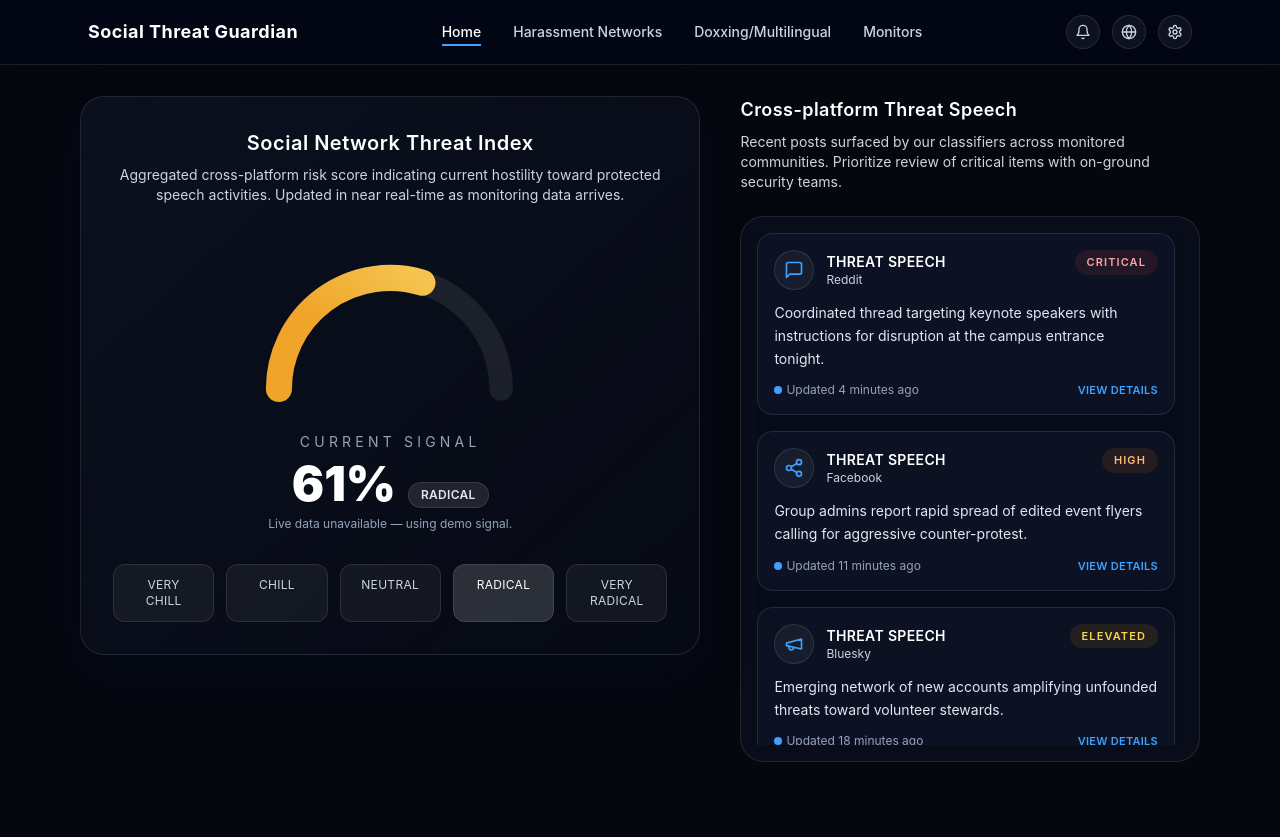
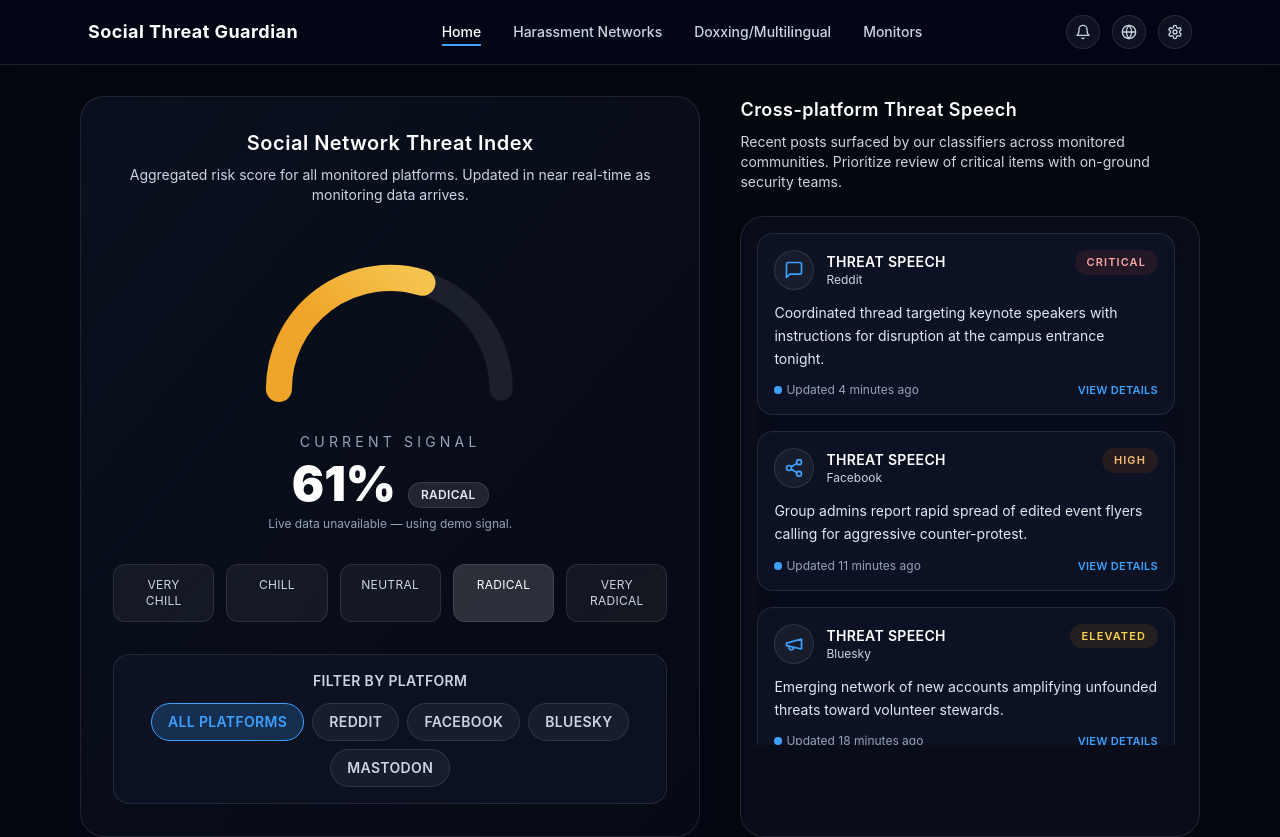
Before and after one commit to Shawshank01/social-threat-guardian, a React (Vite) app in the folder frontend/: page / in a window 1280 px wide. Shown: the top 837 px of the page. Built offline with nearby package versions, Linux system fonts and the light colour scheme; no server answers.

Commit message:
Move the front-end files to the frontend directory & add a filter for each platform under the index

```diff
--- a/frontend/src/components/GaugeChart.tsx
+++ b/frontend/src/components/GaugeChart.tsx
@@ -20,7 +20,25 @@ type ApiResponse = {
   score?: number;
 };
 
-const GaugeChart = () => {
+type GaugeChartProps = {
+  platform: string;
+  onPlatformChange?: (platform: string) => void;
+  availablePlatforms?: ReadonlyArray<{ label: string; value: string }>;
+};
+
+const defaultPlatforms = [
+  { label: "All Platforms", value: "all" },
+  { label: "Reddit", value: "reddit" },
+  { label: "Facebook", value: "facebook" },
+  { label: "Bluesky", value: "bluesky" },
+  { label: "Mastodon", value: "mastodon" },
+] as const;
+
+const GaugeChart = ({
+  platform,
+  onPlatformChange,
+  availablePlatforms = defaultPlatforms,
+}: GaugeChartProps) => {
   const [targetValue, setTargetValue] = useState(() => 58 + (Math.random() - 0.5) * 10);
   const [displayValue, setDisplayValue] = useState(() => clamp(targetValue));
   const [isLoading, setIsLoading] = useState(true);
@@ -32,7 +50,7 @@ const GaugeChart = () => {
     const loadGaugeValue = async () => {
       try {
         setIsLoading(true);
-        const response = await fetch("/index", { signal: controller.signal });
+        const response = await fetch(`/index?platform=${encodeURIComponent(platform)}`, { signal: controller.signal });
 
         if (!response.ok) {
           throw new Error(`HTTP ${response.status}`);
@@ -67,7 +85,7 @@ const GaugeChart = () => {
     loadGaugeValue();
 
     return () => controller.abort();
-  }, []);
+  }, [platform]);
 
   useEffect(() => {
     let timeoutId: number;
@@ -149,8 +167,8 @@ const GaugeChart = () => {
           Social Network Threat Index
         </h2>
         <p className="max-w-xl text-sm text-slate-300">
-          Aggregated cross-platform risk score indicating current hostility toward protected speech
-          activities. Updated in near real-time as monitoring data arrives.
+          Aggregated risk score for {platform === "all" ? "all monitored platforms" : platform}. Updated in near real-time as monitoring data
+          arrives.
         </p>
       </header>
 
@@ -184,6 +202,29 @@ const GaugeChart = () => {
           </div>
         ))}
       </div>
+
+      {onPlatformChange && (
+        <div className="mt-8 flex flex-wrap items-center justify-center gap-3 rounded-2xl border border-white/10 bg-slate-900/60 p-4">
+          <h3 className="text-sm font-semibold uppercase tracking-wide text-slate-300">Filter by platform</h3>
+          <div className="flex flex-wrap justify-center gap-2 text-xs sm:text-sm">
+            {availablePlatforms.map((filter) => (
+              <button
+                key={filter.value}
+                type="button"
+                onClick={() => onPlatformChange(filter.value)}
+                className={`rounded-full border px-4 py-2 font-semibold uppercase tracking-wide transition ${
+                  platform === filter.value
+                    ? "border-stg-accent bg-stg-accent/20 text-stg-accent"
+                    : "border-white/10 bg-white/5 text-slate-300 hover:border-stg-accent/60 hover:text-white"
+                }`}
+                aria-pressed={platform === filter.value}
+              >
+                {filter.label}
+              </button>
+            ))}
+          </div>
+        </div>
+      )}
     </section>
   );
 };
--- a/frontend/src/pages/Home.tsx
+++ b/frontend/src/pages/Home.tsx
@@ -1,9 +1,11 @@
-import { useMemo } from "react";
+import { useMemo, useState } from "react";
 import { MessageSquare, Share2, Megaphone, ShieldAlert } from "lucide-react";
 import GaugeChart from "@/components/GaugeChart";
 import PlatformCard from "@/components/PlatformCard";
 
 const Home = () => {
+  const [selectedPlatform, setSelectedPlatform] = useState("all");
+
   const platformCards = useMemo(
     () => [
       {
@@ -46,7 +48,7 @@ const Home = () => {
     <div className="mx-auto flex w-full max-w-6xl flex-col gap-10 px-4">
       <div className="mt-4 flex flex-col gap-12 lg:mt-0 lg:grid lg:grid-cols-[minmax(0,_1.35fr)_minmax(0,_1fr)] lg:gap-10">
         <div className="order-2 lg:order-1">
-          <GaugeChart />
+          <GaugeChart platform={selectedPlatform} onPlatformChange={setSelectedPlatform} />
         </div>
         <div className="order-1 lg:order-2">
           <section aria-label="Platform threat summaries" className="flex h-full flex-col gap-6">
```
Also changed, not shown: 2 other files (tests, documents, lock files or other folders).
